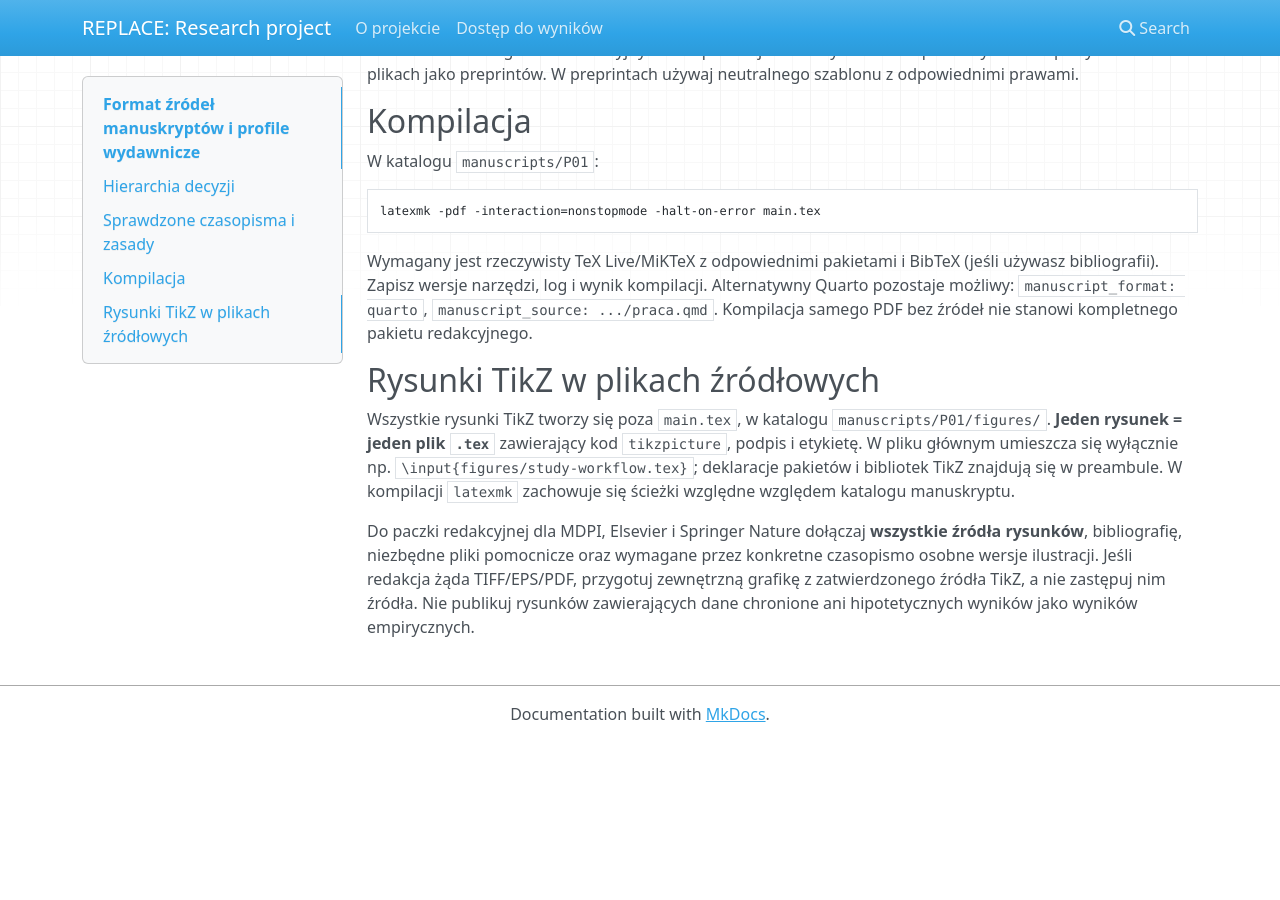
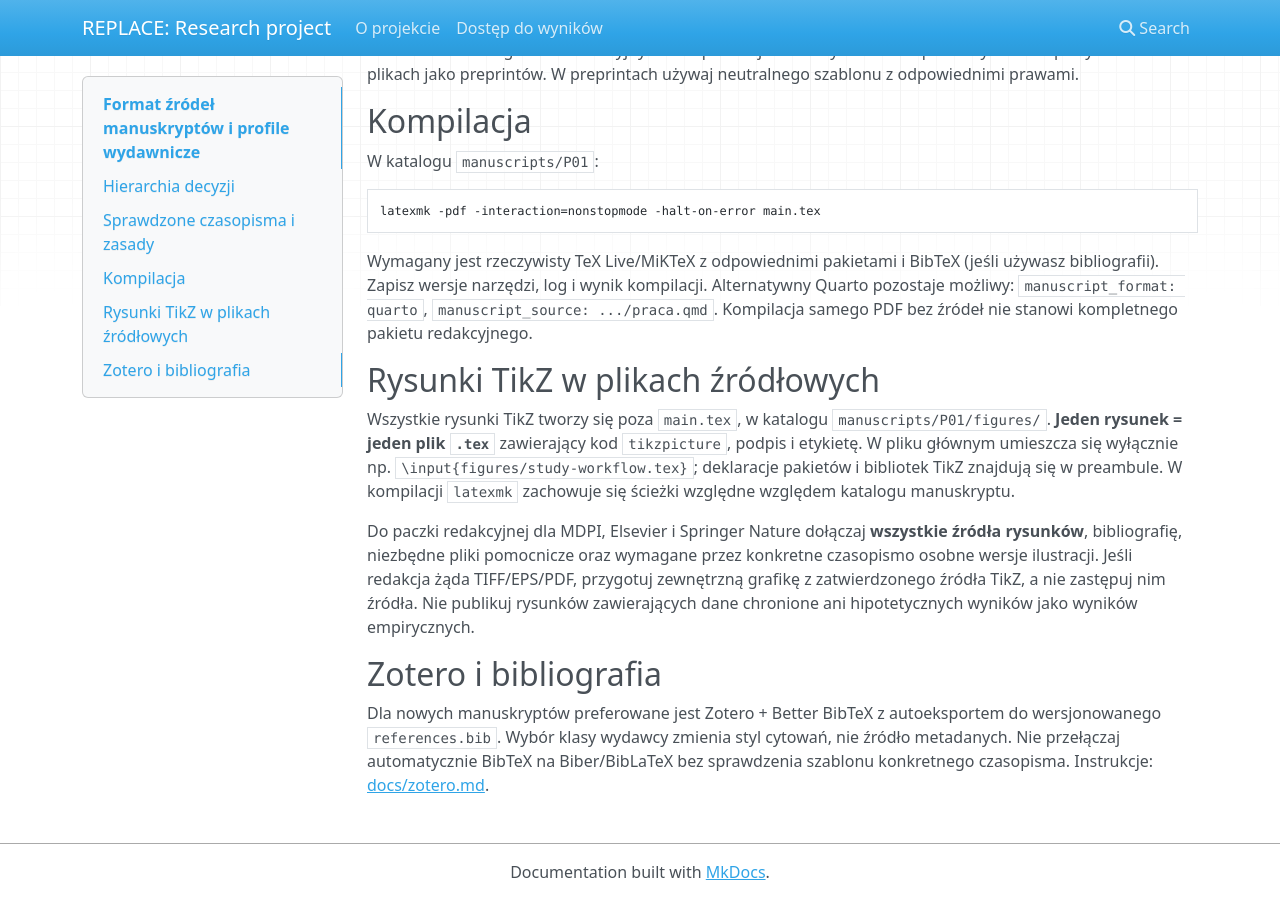
Before and after one commit to MatPomGit/repo-template-msc, an MkDocs documentation site: the page built from docs/journal-formats.md, in a window 1280 px wide and 900 px high, scrolled down 1800 px. Built offline with MkDocs 1.6.1, drawn with Linux system fonts in a browser that asks for light colours; nearby versions of some CDN libraries; before the commit the page ends 2542 px from its top, so only the background shows below that.

Commit message:
docs(msc): configure Zotero auto-export and CI bibliography gate

```diff
--- a/PROJECT_STATE.yaml
+++ b/PROJECT_STATE.yaml
@@ -1,5 +1,5 @@
 schema_version: 1
-template_version: 1.1.0
+template_version: 1.2.0
 project_id: REPLACE_PROJECT_ID
 repository_type: manuscript
 programme: unassigned
@@ -16,6 +16,9 @@ manuscript_root: manuscripts
 manuscript_format: latex
 manuscript_source: manuscripts/P01/main.tex
 bibliography_path: manuscripts/P01/references.bib
+bibliography_manager: zotero
+bibliography_exporter: better-bibtex
+bibliography_auto_export_status: not_configured
 journal_profile: generic-latex
 protocol_path: research/protocol.md
 analysis_plan_path: research/analysis-plan.md
--- a/docs/journal-formats.md
+++ b/docs/journal-formats.md
@@ -50,3 +50,7 @@ Wymagany jest rzeczywisty TeX Live/MiKTeX z odpowiednimi pakietami i BibTeX (je
 Wszystkie rysunki TikZ tworzy się poza `main.tex`, w katalogu `manuscripts/P01/figures/`. **Jeden rysunek = jeden plik `.tex`** zawierający kod `tikzpicture`, podpis i etykietę. W pliku głównym umieszcza się wyłącznie np. `\input{figures/study-workflow.tex}`; deklaracje pakietów i bibliotek TikZ znajdują się w preambule. W kompilacji `latexmk` zachowuje się ścieżki względne względem katalogu manuskryptu.
 
 Do paczki redakcyjnej dla MDPI, Elsevier i Springer Nature dołączaj **wszystkie źródła rysunków**, bibliografię, niezbędne pliki pomocnicze oraz wymagane przez konkretne czasopismo osobne wersje ilustracji. Jeśli redakcja żąda TIFF/EPS/PDF, przygotuj zewnętrzną grafikę z zatwierdzonego źródła TikZ, a nie zastępuj nim źródła. Nie publikuj rysunków zawierających dane chronione ani hipotetycznych wyników jako wyników empirycznych.
+
+## Zotero i bibliografia
+
+Dla nowych manuskryptów preferowane jest Zotero + Better BibTeX z autoeksportem do wersjonowanego `references.bib`. Wybór klasy wydawcy zmienia styl cytowań, nie źródło metadanych. Nie przełączaj automatycznie BibTeX na Biber/BibLaTeX bez sprawdzenia szablonu konkretnego czasopisma. Instrukcje: [docs/zotero.md](zotero.md).
```
Also changed, not shown: AGENTS.md (+2 -0 lines), README.md (+5 -1 lines), REPRODUCIBILITY.md (+4 -0 lines), TEMPLATE_SETUP.md (+4 -0 lines), docs/zotero.md (added, +32 -0 lines), manuscripts/P01/README.md (+4 -0 lines), 4 other files.
